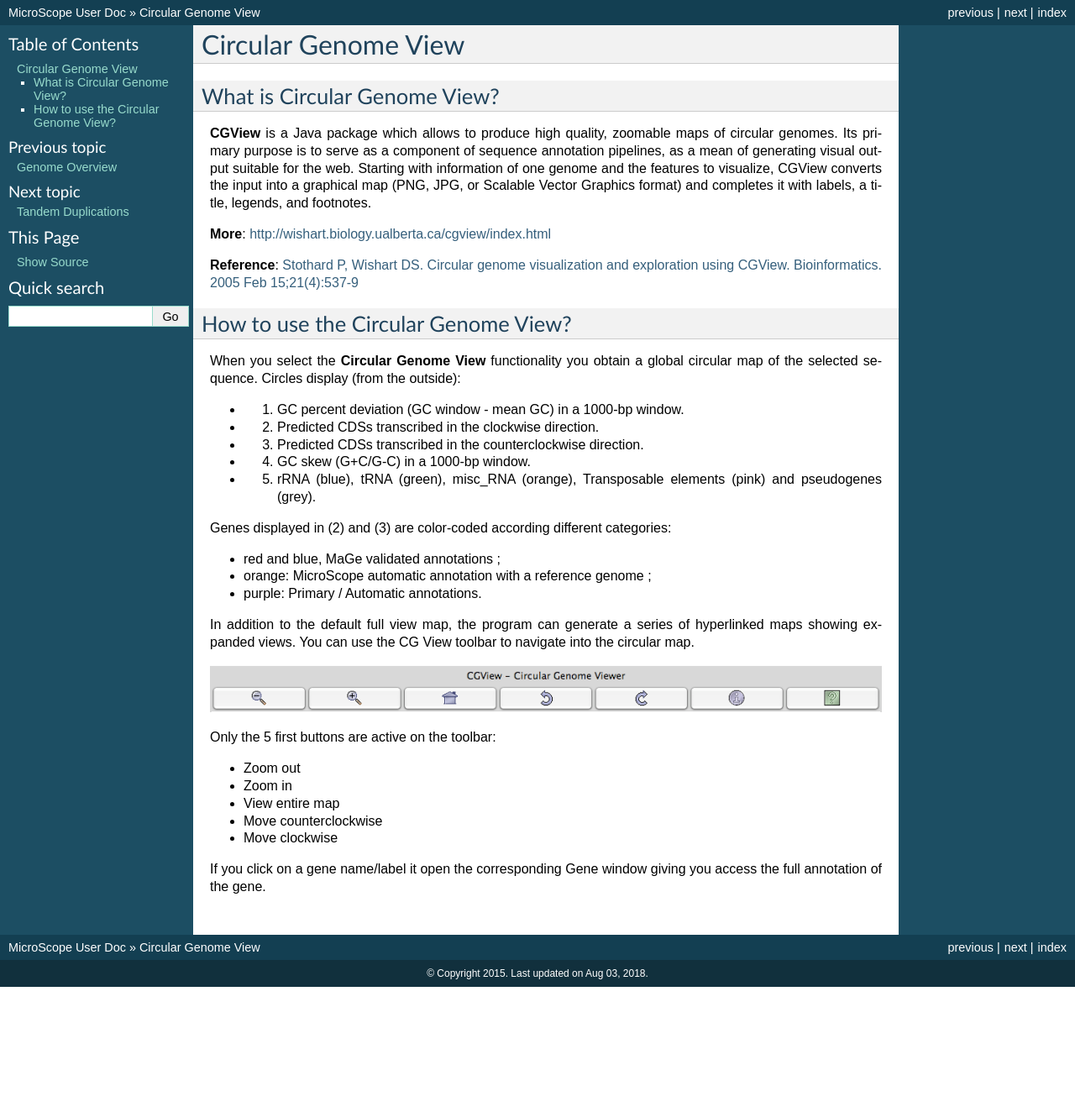
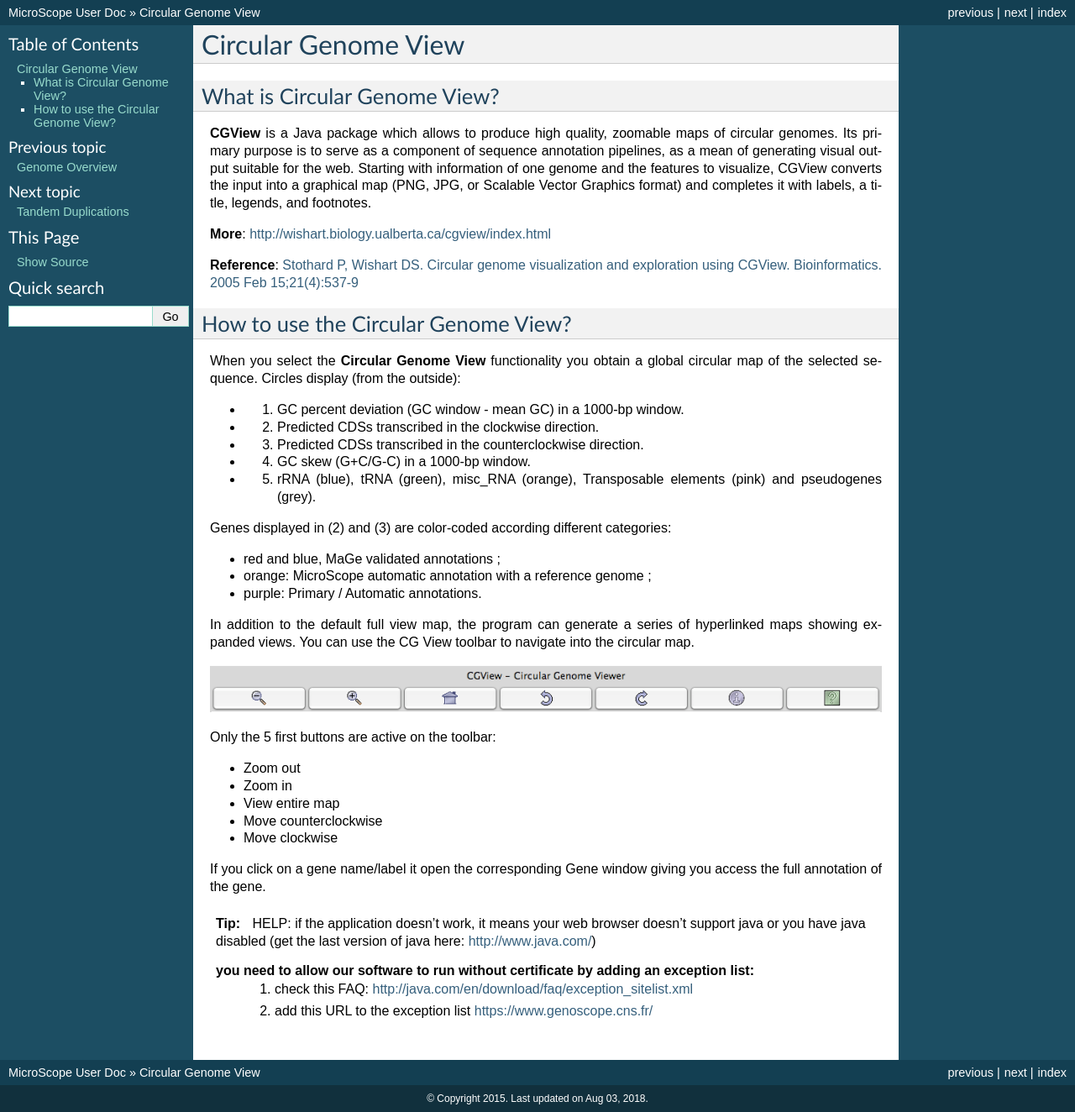
Before and after one commit to labgem/microscope-user-doc, a Sphinx documentation site: the page built from docs/content/genomic/cgview.rst, in a window 1280 px wide. Shown: the whole page at 84% size. Built offline with Sphinx 7.4.7, drawn with Linux system fonts in a browser that asks for light colours; formulas are drawn with MathJax 3; before the commit the page ends 1175 px from its top, so only the background shows below that.

Commit message:
Update cgview.rst

```diff
--- a/docs/content/genomic/cgview.rst
+++ b/docs/content/genomic/cgview.rst
@@ -41,3 +41,10 @@ Only the 5 first buttons are active on the toolbar:
 * Move clockwise
 
 If you click on a gene name/label it open the corresponding Gene window giving you access the full annotation of the gene.
+
+
+.. Tip:: HELP: if the application doesn't work, it means your web browser doesn't support java or you have java disabled (get the last version of java here: http://www.java.com/)
+
+ you need to allow our software to run without certificate by adding an exception list:
+        1. check this FAQ: http://java.com/en/download/faq/exception_sitelist.xml
+        2. add this URL to the exception list https://www.genoscope.cns.fr/
```
